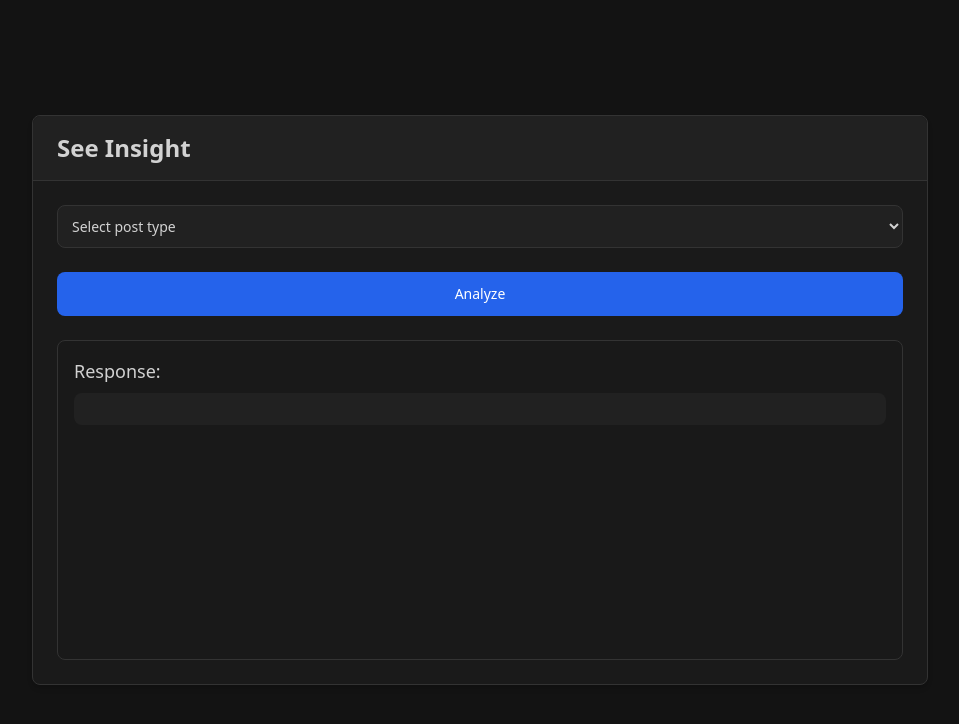
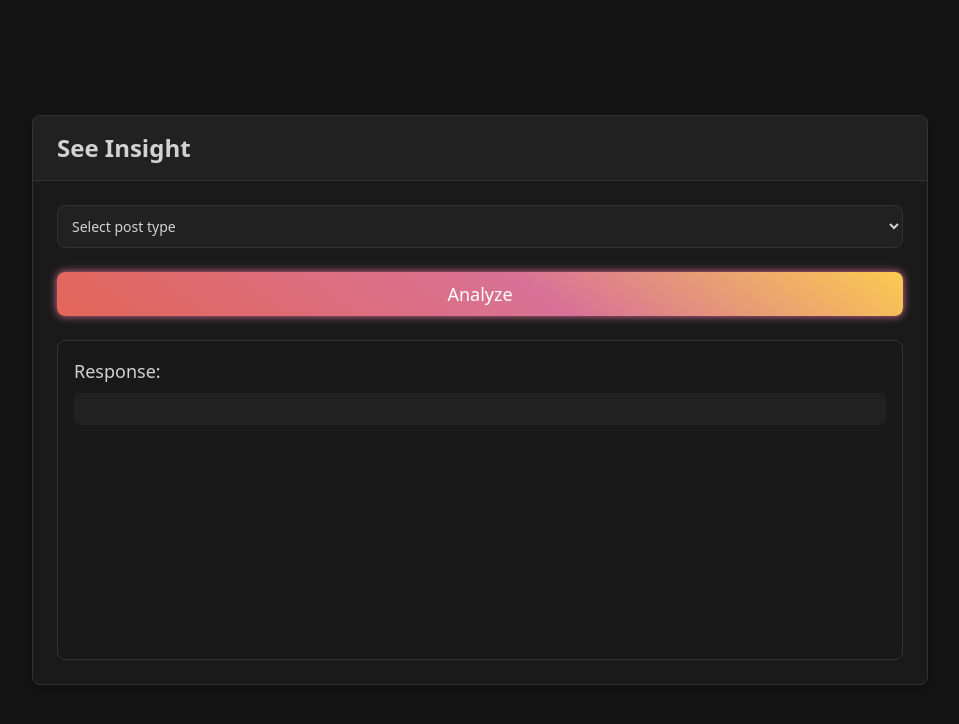
Before and after one commit to Max072004/superlevel, a Next.js app: page /insight in a window 1280 px wide. Shown: the top 724 px of the page, without its empty margins (160-1119 px from the left). Built offline with nearby package versions, Linux system fonts and the light colour scheme.

Commit message:
some animation changes

```diff
--- a/app/Components/Hero.tsx
+++ b/app/Components/Hero.tsx
@@ -29,11 +29,11 @@ const Hero = () => {
           </div>
 
           <div id="Ctas" className=" flex gap-8  mb-[24px]">
-            <Link href="/insight" className="capitalize border flex gap-2 border-[#333] bg-[#212121] tracking-tight lg:text-base text-sm font-semibold lg:px-4 px-2.5 lg:py-2 py-1.5 ">
+            <Link href="/insight" className="capitalize border flex gap-2 border-[#333] bg-[#212121] hover:bg-[#313131] transition ease-in-out duration-300 tracking-tight lg:text-base text-sm font-semibold lg:px-4 px-2.5 lg:py-2 py-1.5 ">
               <p className="">see insights</p>
               <Image src="/assets/analytics.svg" alt="Insights" width={20} height={20} />
             </Link>
-            <div className="capitalize flex gap-2 tracking-tight lg:text-base text-sm font-semibold lg:px-4 px-2.5 lg:py-2 py-1.5 ">
+            <div className="capitalize flex gap-2 tracking-tight lg:text-base text-sm font-semibold hover:border-[#313131] border border-[#161616] transition ease-in-out duration-300 cursor-pointer lg:px-4 px-2.5 lg:py-2 py-1.5 ">
               <p className="">Watch Video</p>
               <Image src="/assets/rightarrow.svg" alt="Insights" width={20} height={20} />
             </div>
--- a/app/Components/Navbar.tsx
+++ b/app/Components/Navbar.tsx
@@ -7,7 +7,7 @@ const Navbar = () => {
             <div className="bg-clip-text colorshadow tracking-tight font-denton lg:text-5xl text-2xl text-transparent bg-[linear-gradient(-145deg,_#FBCB50_0%,_#D87297_43%,_#E36658_100%)] ">
                 ByteBrush
             </div>
-            <Link href="/insight" className="capitalize border border-[#333] bg-[#212121] tracking-tight lg:text-xl text-sm font-semibold lg:px-6 lg:py-3 px-4 py-2">
+            <Link href="/insight" className="capitalize border border-[#333] bg-[#212121] hover:bg-[#313131] transition ease-in-out duration-300 tracking-tight lg:text-xl text-sm font-semibold lg:px-6 lg:py-3 px-4 py-2">
                 <Link href="/insight">
                     see insights
                 </Link>
--- a/app/globals.css
+++ b/app/globals.css
@@ -22,6 +22,17 @@
 }
 
 .colorshadowbox2{
+    box-shadow: 0px 0px 24px 0px#d87297;
+    /* [text-shadow:_0px_0px_24px_#d87297] */
+}
+
+
+.colorshadowbox3{
+    box-shadow: 0px 0px 8px 0px#d87297;
+    /* [text-shadow:_0px_0px_24px_#d87297] */
+}
+
+.colorshadowbox3:hover{
     box-shadow: 0px 0px 24px 0px#d87297;
     /* [text-shadow:_0px_0px_24px_#d87297] */
 }
--- a/app/insight/page.tsx
+++ b/app/insight/page.tsx
@@ -70,8 +70,8 @@ const Page = () => {
                     </select>
                     <button
                         onClick={handleSubmit}
-                        className={`w-full px-6 py-3 text-sm font-medium text-white rounded-lg transition-all duration-300
-                            ${loading ? 'bg-gray-700' : 'bg-blue-600 hover:bg-blue-700'}`}
+                        className={`w-full px-4 py-2 text-lg font-medium text-white rounded-lg transition-all duration-300
+                            ${loading ? 'bg-[linear-gradient(-145deg,_#FBCB50_0%,_#D87297_43%,_#E36658_100%)] opacity-70 ' : 'bg-[linear-gradient(-145deg,_#FBCB50_0%,_#D87297_43%,_#E36658_100%)] colorshadowbox3  '}`}
                         disabled={loading}
                     >
                         {loading ? 'Analyzing...' : 'Analyze'}
```
